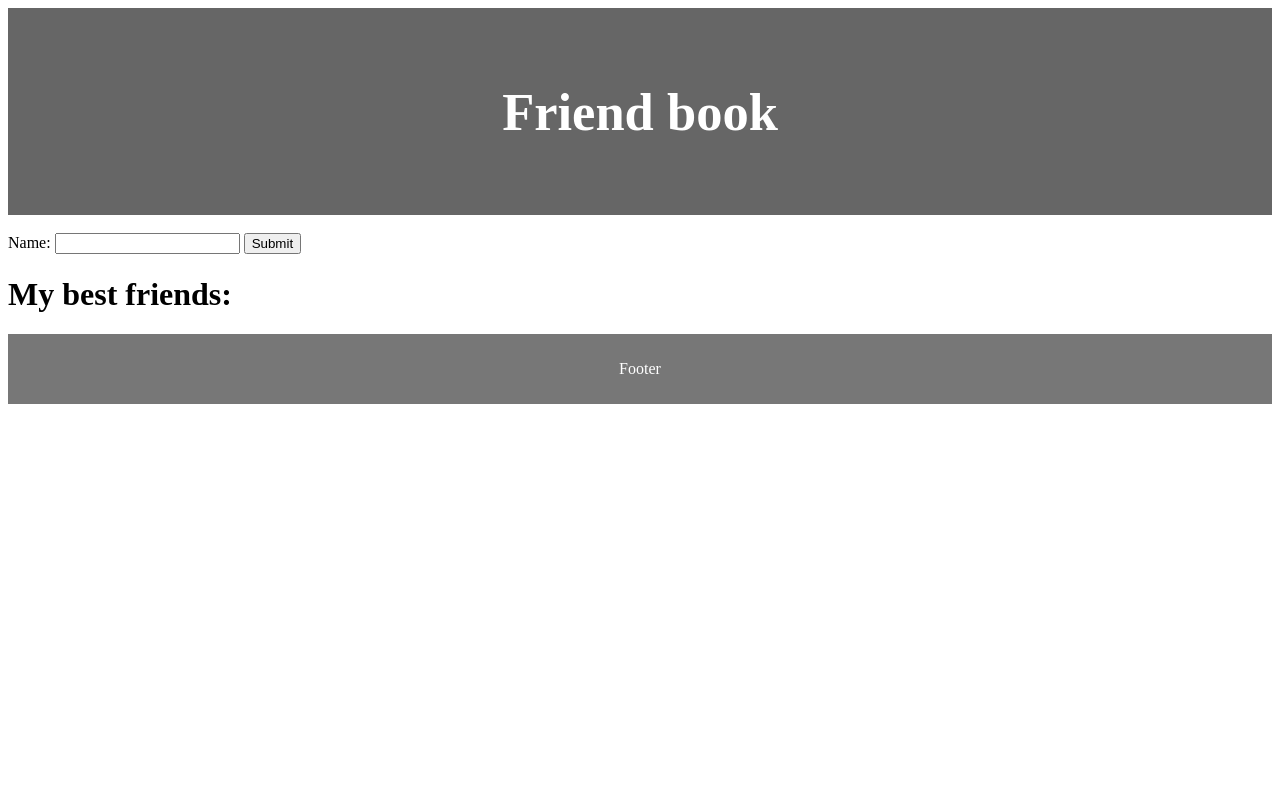
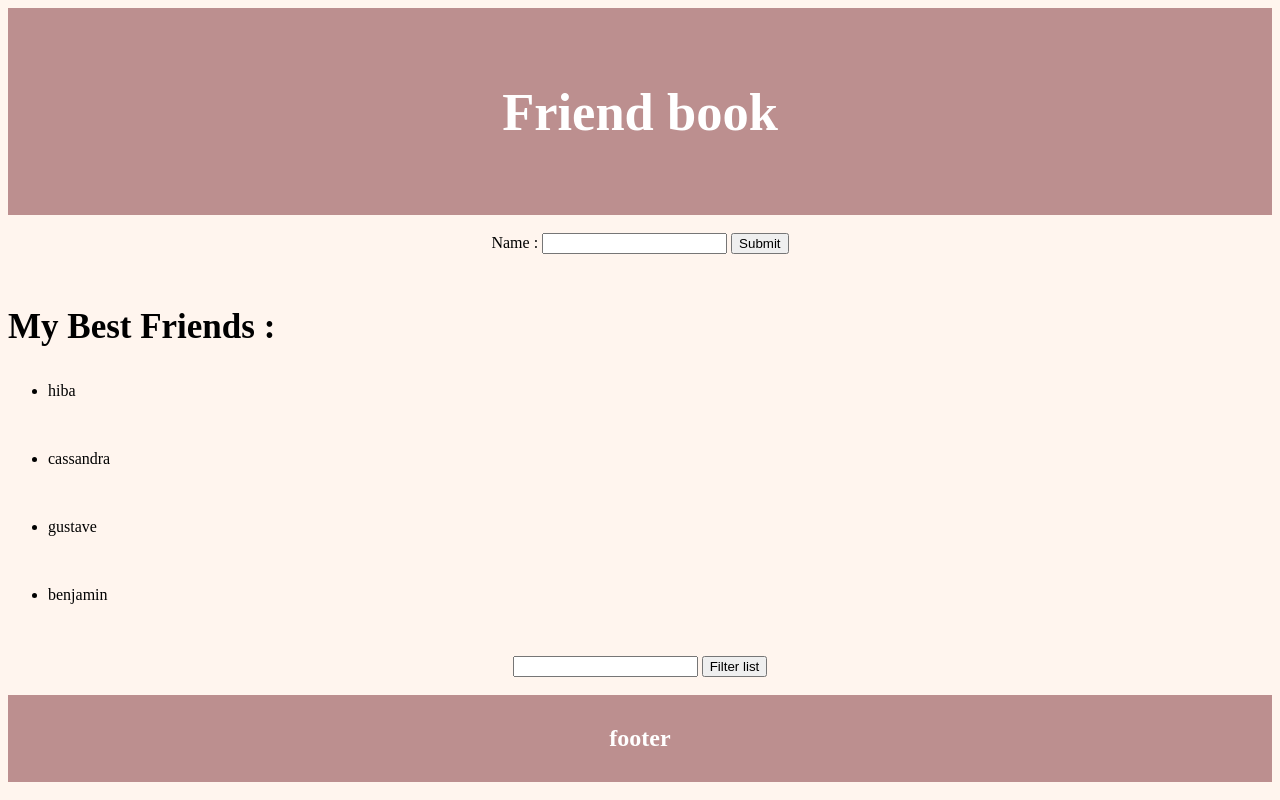
Before and after one commit to CassandraRaffin/index.php, a PHP site: page / in a window 1280 px wide. Run offline with PHP 8.4, Linux system fonts and the light colour scheme.

Commit message:
Deuxieme partie

```diff
--- /dev/null
+++ b/friend.txt
@@ -0,0 +1,4 @@
+hiba
+cassandra
+gustave
+benjamin
--- a/index.php
+++ b/index.php
@@ -1,17 +1,11 @@
+<!DOCTYPE html>
 <html>
 <head>
-
-<header>
- <h2>Friend book</h2>
-</header>
-
-
-
+	<title>Friend book</title>
 	<style>
-
 /* Style the header */
 header {
- background-color: #666;
+ background-color: #bc8f8f;
  padding: 30px;
  text-align: center;
  font-size: 35px;
@@ -19,60 +13,72 @@ header {
 }
 /* Style the footer */
 footer {
- background-color: #777;
+ background-color: #bc8f8f;
  padding: 10px;
  text-align: center;
  color: white;
 }
+p{
+	font-size: 35px;
+
+}
+li{
+	width: 10;
+}
 </style>
 </head>
 
-
+</head>
 <body>
-
-<form action="index1.php" method="post">
-<br>Name: <input type="text" name="name">
+<header>
+ <h2>Friend book</h2>
+</header>
+<body bgcolor='Seashell'>
+<br>
+<center>
+	<form method="post" action="index.php" >
+	 Name : <input type="text" name="name">
 	<input type="submit">
 	</form>
+	</center>
+<br>
 
+<p><b>My Best Friends :</b></p>
 <?php
-echo "<h1>My best friends: </h1>";
-
-echo "<ul>";
-
-$filename = 'newfile.txt';
+	$filename = 'friend.txt';
+	if(isset($_POST['name'])) {
+		$file = fopen( $filename, "a" );
+		fwrite( $file, $_POST['name']);
+		fwrite( $file, "\n");
+	}
 
 	$file = fopen( $filename, "r" );
-
-if( $file != false ) {
-
-    while(!feof($file)){
-
-        $friend = fgets($file);
-        if(strlen($friend) > 0) {
-            echo "<li>$friend</li>";
+	while (!feof($file))
+	{
+	    $ligne=fgets($file);
+	    if(isset($_POST['filter']) and $_POST['filter']!='')
+		{
+	    	$ligne=strstr($ligne, $_POST['filter'],true).strstr($ligne, $_POST['filter']);
+	    	if($ligne)echo "<ul><li>$ligne</ul></li><br>";
 	    }
-    }
-}
-fclose( $file );
-
-if (isset($_POST['name']) && strlen($_POST['name']) > 0) {
-    $name = $_POST['name'];
-    $file = fopen( $filename, "a" );
-    if($file != false){
-         echo "<b><li>$name</li></b>";
-         fwrite( $file, $name . "\n" );
-         fclose( $file );
+	    else
+		{
+	    	if($ligne)echo "<ul><li>$ligne</ul></li><br>";
 	    }
 
 	}
-echo "</ul>";
 
 ?>
-
+<br>
+<center>
+	<form method="post" action="index.php" >
+	<input type="text" name="filter">
+	<input type="submit" value="Filter list">
+	</form>
+</center>
+	<br>
+<footer>
+ <h2>footer</h2>
+</footer>
 </body>
-
-<footer>
- <p>Footer</p>
-</footer>
 </html>
```
Also changed, not shown: newfile.txt (added). Lines whose indentation alone changed are shown as unchanged.
